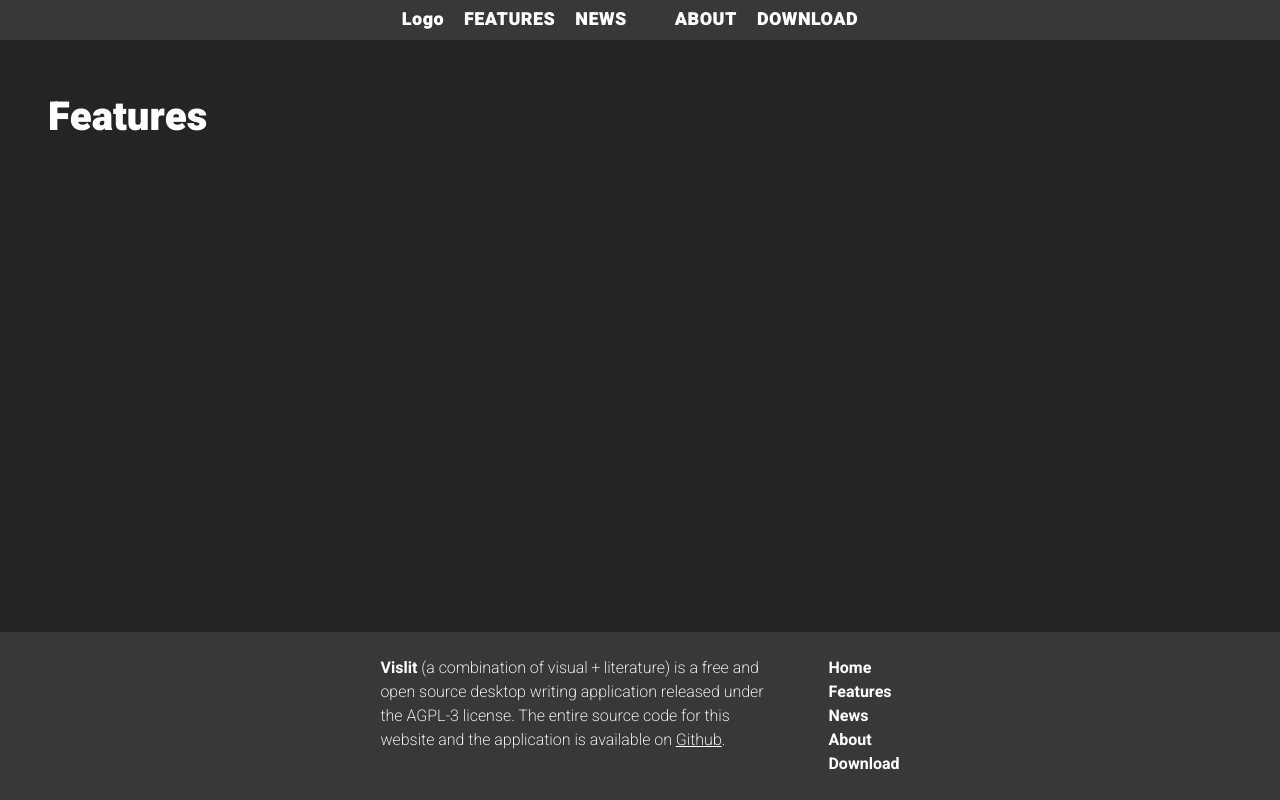
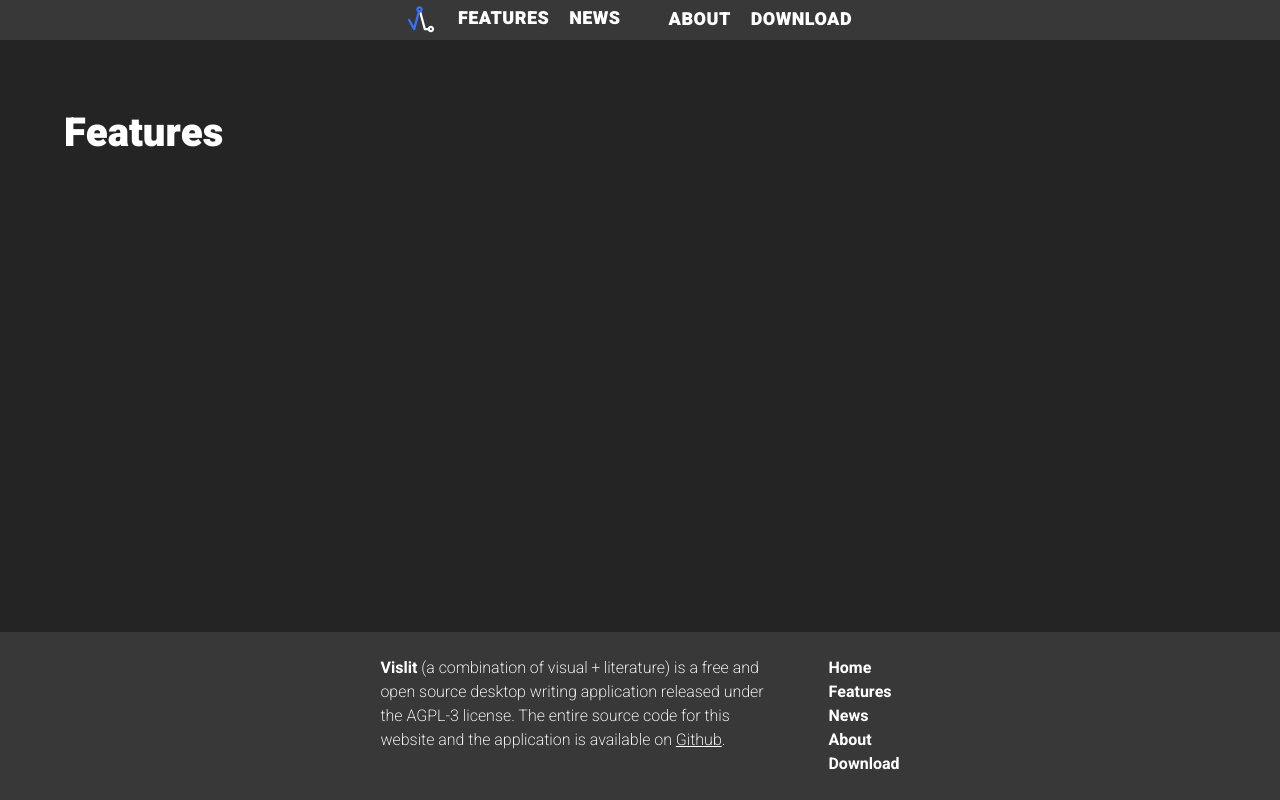
Before and after one commit to ste163/vislit-website-next, a Next.js app: page /features in a window 1280 px wide. Built offline with nearby package versions, Linux system fonts and the light colour scheme.

Commit message:
added logos

```diff
--- a/components/Layout.tsx
+++ b/components/Layout.tsx
@@ -1,5 +1,6 @@
 import Head from "next/head";
 import Link from "next/link";
+import Logo from "./Logo";
 
 const Layout = ({ children }) => {
   // will need to dynamically change between mobile and desktop navbar
@@ -11,9 +12,14 @@ const Layout = ({ children }) => {
       <Head>
         <link rel="icon" href="/favicon.ico" />
       </Head>
-      <nav className="flex justify-center items-center text-lg bg-gray font-black tracking-wide min-h-[40px]">
-        <div className="mr-12">
-          <Link href="/">Logo</Link>
+      <nav className="sticky flex justify-center items-center text-lg bg-gray font-black tracking-wide min-h-[40px]">
+        <div className="flex mr-12">
+          <Link href="/">
+            <div className="cursor-pointer">
+              <Logo />
+            </div>
+          </Link>
+
           <span className="mx-5">
             <Link href="/features">FEATURES</Link>
           </span>
@@ -27,7 +33,7 @@ const Layout = ({ children }) => {
         </div>
       </nav>
 
-      <main className="grow mx-12 mt-12">{children}</main>
+      <main className="grow mx-16 mt-16">{children}</main>
 
       <footer className="flex flex-col justify-center md:flex-row bg-gray mt-24 py-6">
         <div className="max-w-sm mx-8">
--- /dev/null
+++ b/components/Logo.tsx
@@ -0,0 +1,55 @@
+import React from "react";
+
+const Logo = () => (
+  <svg width="30" height="30" viewBox="0 0 25 25">
+    <title>Vislit Logo</title>
+    <path
+      id="line-l"
+      d="M 17.277097,20.085934 H 14.0262 L 10.190274,5.7701123"
+      style={{
+        display: "inline",
+        fill: "none",
+        stroke: "#ffffff",
+        strokeWidth: "1.87037",
+        strokeLinecap: "round",
+        strokeLinejoin: "round",
+        strokeOpacity: 1,
+      }}
+    />
+    <path
+      id="line-v"
+      d="M 0.93637346,12.451397 5.150013,20.085934 8.9859388,5.7701123"
+      style={{
+        display: "inline",
+        fill: "none",
+        stroke: "#3772ff",
+        strokeWidth: "1.87037",
+        strokeLinecap: "round",
+        strokeLinejoin: "round",
+        strokeOpacity: 1,
+      }}
+    />
+    <path
+      d="m 9.6111112,1.1199476 c -1.4753076,0 -2.6914062,1.2160987 -2.6914062,2.6914062 0,1.4753076 1.2160986,2.6914063 2.6914062,2.6914063 1.4753078,0 2.6914068,-1.2160987 2.6914068,-2.6914063 0,-1.4753075 -1.216099,-2.6914062 -2.6914068,-2.6914062 z m 0,1.8710938 c 0.4644858,0 0.8222658,0.3558268 0.8222658,0.8203124 0,0.4644857 -0.35778,0.8203125 -0.8222658,0.8203125 -0.4644856,0 -0.8203125,-0.3558268 -0.8203125,-0.8203125 0,-0.4644856 0.3558269,-0.8203125 0.8203125,-0.8203124 z"
+      id="dot-v"
+      style={{
+        color: "#000000",
+        fill: "#3772ff",
+        strokeLinecap: "round",
+        strokeLinejoin: "round",
+      }}
+    />
+    <path
+      d="m 19.081815,17.239089 c -1.475308,0 -2.691407,1.216098 -2.691407,2.691406 0,1.475307 1.216099,2.691406 2.691407,2.691406 1.475307,0 2.691406,-1.216099 2.691406,-2.691406 0,-1.475308 -1.216099,-2.691406 -2.691406,-2.691406 z m 0,1.871093 c 0.464485,0 0.820312,0.355827 0.820312,0.820313 0,0.464485 -0.355827,0.820312 -0.820312,0.820312 -0.464486,0 -0.820313,-0.355827 -0.820313,-0.820312 0,-0.464486 0.355827,-0.820313 0.820313,-0.820313 z"
+      id="dot-l"
+      style={{
+        color: "#000000",
+        fill: "#ffffff",
+        strokeLinecap: "round",
+        strokeLinejoin: "round",
+      }}
+    />
+  </svg>
+);
+
+export default Logo;
--- /dev/null
+++ b/components/LogoTitle.tsx
@@ -0,0 +1,85 @@
+import React from "react";
+
+const LogoTitle = () => (
+  <svg width="334.22" height="87" viewBox="0 0 88.429042 23.01875">
+    <title>Vislit</title>
+    <path
+      id="line-l"
+      d="M 17.277097,20.085934 H 14.0262 L 10.190274,5.7701123"
+      style={{
+        display: "inline",
+        fill: "none",
+        stroke: "#ffffff",
+        strokeWidth: "1.87037",
+        strokeLinecap: "round",
+        strokeLinejoin: "round",
+        strokeOpacity: 1,
+      }}
+    />
+    <path
+      id="line-v"
+      d="M 0.93637346,12.451397 5.150013,20.085934 8.9859388,5.7701123"
+      style={{
+        display: "inline",
+        fill: "none",
+        stroke: "#3772ff",
+        strokeWidth: "1.87037",
+        strokeLinecap: "round",
+        strokeLinejoin: "round",
+        strokeOpacity: 1,
+      }}
+    />
+    <path
+      d="m 9.6111112,1.1199476 c -1.4753076,0 -2.6914062,1.2160987 -2.6914062,2.6914062 0,1.4753076 1.2160986,2.6914063 2.6914062,2.6914063 1.4753078,0 2.6914068,-1.2160987 2.6914068,-2.6914063 0,-1.4753075 -1.216099,-2.6914062 -2.6914068,-2.6914062 z m 0,1.8710938 c 0.4644858,0 0.8222658,0.3558268 0.8222658,0.8203124 0,0.4644857 -0.35778,0.8203125 -0.8222658,0.8203125 -0.4644856,0 -0.8203125,-0.3558268 -0.8203125,-0.8203125 0,-0.4644856 0.3558269,-0.8203125 0.8203125,-0.8203124 z"
+      id="dot-v"
+      style={{
+        color: "#000000",
+        fill: "#3772ff",
+        strokeLinecap: "round",
+        strokeLinejoin: "round",
+      }}
+    />
+    <path
+      d="m 19.081815,17.239089 c -1.475308,0 -2.691407,1.216098 -2.691407,2.691406 0,1.475307 1.216099,2.691406 2.691407,2.691406 1.475307,0 2.691406,-1.216099 2.691406,-2.691406 0,-1.475308 -1.216099,-2.691406 -2.691406,-2.691406 z m 0,1.871093 c 0.464485,0 0.820312,0.355827 0.820312,0.820313 0,0.464485 -0.355827,0.820312 -0.820312,0.820312 -0.464486,0 -0.820313,-0.355827 -0.820313,-0.820312 0,-0.464486 0.355827,-0.820313 0.820313,-0.820313 z"
+      id="dot-l"
+      style={{
+        color: "#000000",
+        fill: "#ffffff",
+        strokeLinecap: "round",
+        strokeLinejoin: "round",
+      }}
+    />
+    <path
+      d="m 42.691133,2.4238233 h -6.496711 v 1.013487 l 2.702631,0.259869 -4.78158,14.6305947 -5.093422,-14.6565817 2.832567,-0.233882 v -1.013487 h -7.458226 v 0.90954 l 2.286843,0.259868 6.548685,17.9828977 h 0.9875 l 5.976977,-17.9309237 2.494736,-0.337829 z"
+      style={{ fill: "#ffffff", strokeWidth: "1.08279" }}
+      id="path16104"
+    />
+    <path
+      d="m 46.433219,4.1389553 c 0.935526,0 1.663157,-0.649671 1.663157,-1.585197 0,-0.961514 -0.727631,-1.58519796 -1.663157,-1.58519796 -0.909542,0 -1.637174,0.62368396 -1.637174,1.58519796 0,0.935526 0.727632,1.585197 1.637174,1.585197 z m 1.091447,16.0598717 c -0.02597,-1.429277 -0.05197,-3.430264 -0.05197,-4.755593 v -3.820067 l 0.07796,-3.6901319 -0.389803,-0.259869 -4.079935,1.351316 v 0.8575665 l 2.390788,0.1559214 c 0.05197,1.299342 0.05197,2.338816 0.05197,3.95 v 1.455264 c 0,1.325329 -0.026,3.326316 -0.05197,4.755593 l -2.234867,0.337829 v 0.831578 h 6.340789 v -0.831578 z"
+      style={{ fill: "#ffffff", strokeWidth: "1.08279" }}
+      id="path16106"
+    />
+    <path
+      d="m 56.801938,13.442246 c -1.923029,-0.727631 -2.65066,-1.273355 -2.65066,-2.598683 0,-1.2733569 0.961513,-2.1569099 2.858554,-2.1569099 0.753618,0 1.48125,0.181908 2.182894,0.571711 l 0.467763,2.3128289 h 1.143424 L 60.90786,8.7646141 c -1.247371,-0.727632 -2.390792,-1.117435 -3.898028,-1.117435 -3.066449,0 -4.755593,1.767106 -4.755593,3.7940799 0,1.923027 1.351315,3.014474 3.430265,3.768093 l 1.299341,0.49375 c 1.897039,0.701645 2.702631,1.351316 2.702631,2.624672 0,1.40329 -1.091447,2.364803 -3.404275,2.364803 -0.961513,0 -1.741121,-0.181908 -2.442765,-0.49375 l -0.57171,-2.520724 h -1.247368 l 0.103947,3.04046 c 1.377302,0.649671 2.598683,1.013487 4.157896,1.013487 3.534209,0 5.327303,-1.871052 5.327303,-3.924013 0,-1.741119 -1.039473,-2.988488 -3.79408,-4.001975 z"
+      style={{ fill: "#ffffff", strokeWidth: "1.08279" }}
+      id="path16108"
+    />
+    <path
+      d="m 67.846326,20.198827 c -0.026,-1.533224 -0.05197,-3.222369 -0.05197,-4.755593 V 4.6327053 l 0.07796,-4.00197393 -0.389803,-0.233882 -4.027961,1.09144793 v 0.805592 l 2.364801,0.207895 V 15.443234 c 0,1.533224 -0.026,3.222369 -0.05197,4.755593 l -2.416776,0.337829 v 0.831578 h 6.83454 v -0.831578 z"
+      style={{ fill: "#ffffff", strokeWidth: "1.08279" }}
+      id="path16110"
+    />
+    <path
+      d="m 75.252567,4.1389553 c 0.935526,0 1.663157,-0.649671 1.663157,-1.585197 0,-0.961514 -0.727631,-1.58519796 -1.663157,-1.58519796 -0.909539,0 -1.637173,0.62368396 -1.637173,1.58519796 0,0.935526 0.727634,1.585197 1.637173,1.585197 z m 1.091447,16.0598717 c -0.026,-1.429277 -0.05197,-3.430264 -0.05197,-4.755593 v -3.820067 l 0.07796,-3.6901319 -0.389803,-0.259869 -4.079935,1.351316 v 0.8575665 l 2.390791,0.1559214 c 0.05197,1.299342 0.05197,2.338816 0.05197,3.95 v 1.455264 c 0,1.325329 -0.026,3.326316 -0.05197,4.755593 l -2.23487,0.337829 v 0.831578 h 6.34079 v -0.831578 z"
+      style={{ fill: "#ffffff", strokeWidth: "1.08279" }}
+      id="path16112"
+    />
+    <path
+      d="m 87.908127,19.783037 c -0.727631,0.519737 -1.299342,0.753619 -1.974999,0.753619 -1.06546,0 -1.689144,-0.649671 -1.689144,-2.182895 V 9.2063901 h 3.924014 v -1.195395 h -3.898027 l 0.155921,-3.9240138 h -1.429279 l -0.623684,3.8460538 -2.650657,0.311842 v 0.961513 h 2.54671 v 6.9904619 c 0,1.013487 -0.026,1.611185 -0.026,2.260856 0,2.208882 1.09145,3.274342 3.066449,3.274342 1.325328,0 2.390788,-0.467763 3.118423,-1.299342 z"
+      style={{ fill: "#ffffff", strokeWidth: "1.08279" }}
+      id="path16114"
+    />
+  </svg>
+);
+
+export default LogoTitle;
--- a/pages/index.tsx
+++ b/pages/index.tsx
@@ -2,6 +2,7 @@ import Head from "next/head";
 import Image from "next/image";
 import Link from "next/link";
 import { Article, getArticles } from "../api";
+import LogoTitle from "../components/LogoTitle";
 
 export const getStaticProps = () => {
   return {
@@ -17,7 +18,17 @@ const Home: React.FC<{ articles: Article[] }> = ({ articles }) => {
       <Head>
         <title>Vislit</title>
       </Head>
-      <h1>Vislit</h1>
+
+      <section>
+        <LogoTitle />
+        <h2 className="font-black text-4xl mt-8">the app for writers</h2>
+        <p className="text-lg my-4 max-w-lg">
+          Write and manage short stories, novels, poems, or any writing project.
+          Keep your notes, goals, and documents cleanly organized and
+          accessible.
+        </p>
+      </section>
+
       {articles.map(({ id, title, headline, image, contentHtml }) => (
         <div key={id}>
           <Image src={image} height={400} width={400} alt={"test"} />
```
